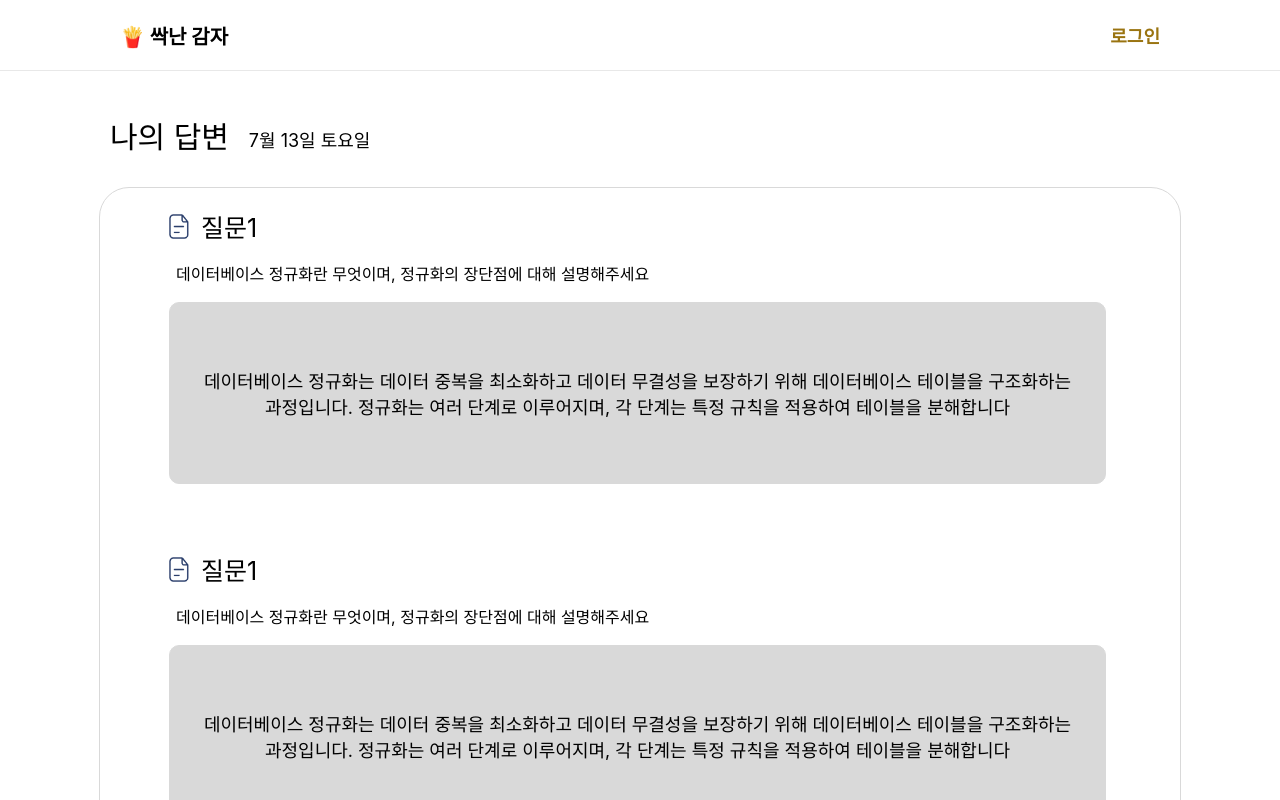
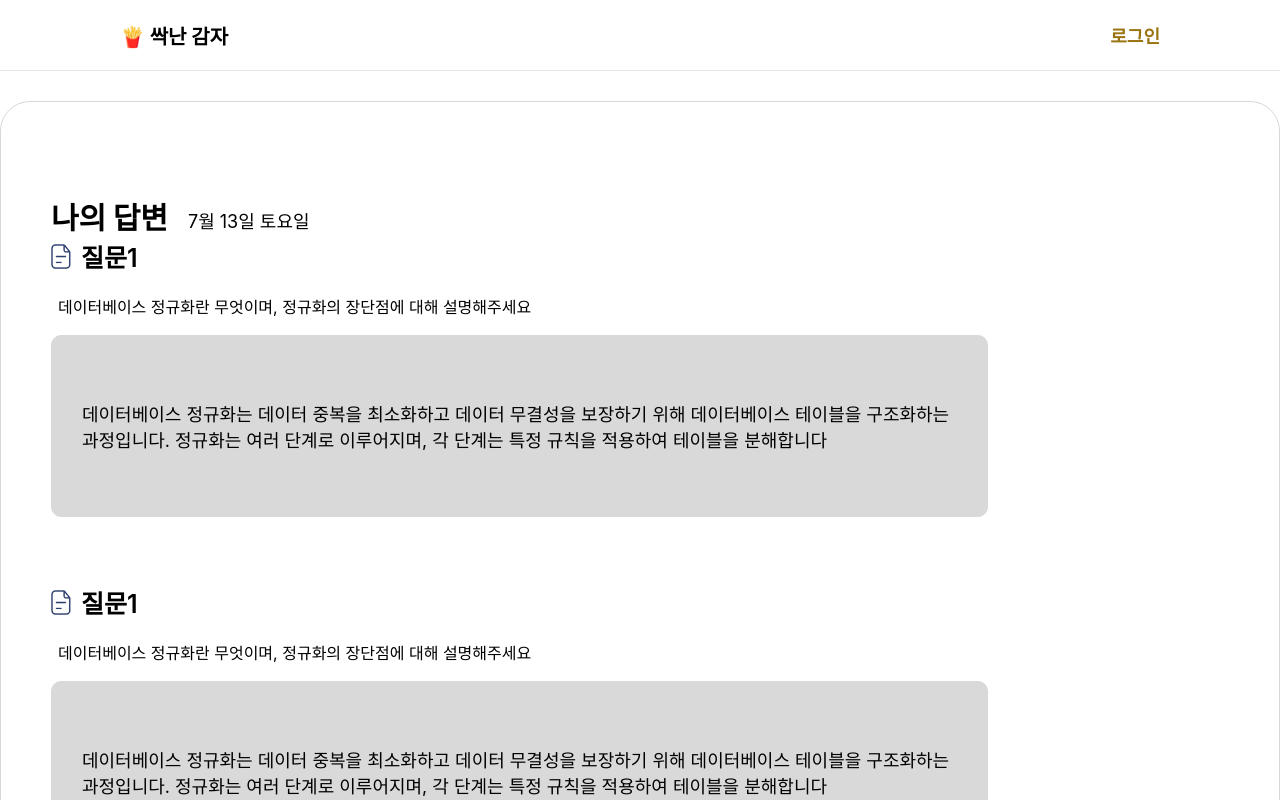
Before and after one commit to potathon/team1-fe, a React (Create React App) app: page /answer in a window 1280 px wide. Shown: the top 800 px of the page. Built offline with nearby package versions, Linux system fonts and the light colour scheme.

Commit message:
chore: 스타일 수정

```diff
--- a/src/App.css
+++ b/src/App.css
@@ -12,6 +12,17 @@
   .App-logo {
     animation: App-logo-spin infinite 20s linear;
   }
+}
+
+/* Chrome, Safari 및 Webkit 기반 브라우저 */
+::-webkit-scrollbar {
+  display: none; /* 스크롤바 숨기기 */
+}
+
+/* Firefox */
+body {
+  scrollbar-width: none; /* 스크롤바 너비 설정 */
+  -ms-overflow-style: none; /* 스크롤바 스타일 없음으로 설정 */
 }
 
 .App-header {
--- a/src/styles/AnswerBox.module.css
+++ b/src/styles/AnswerBox.module.css
@@ -1,18 +1,17 @@
 /* BoxTitle */
 
 .titleContainer {
-  width: 935px;
+  font-size: 22px;
+  font-weight: 600;
   display: flex;
-  flex-direction: row;
   align-items: center;
-  margin-right: auto;
-  margin-bottom: 17px;
+  gap: 10px;
+  margin-bottom: 20px;
 }
 
 .documentImg {
   width: 20px;
   height: 25px;
-  margin-right: 12px;
 }
 
 .title {
@@ -45,5 +44,7 @@
   padding: 30px;
   display: flex;
   align-items: center;
-  justify-content: center;
+  justify-content: flex-start;
+  text-align: left; /* 텍스트를 왼쪽 정렬 */
+  flex-wrap: wrap; /* 텍스트가 줄바꿈되도록 설정 */
 }
--- a/src/styles/AnswerPage.module.css
+++ b/src/styles/AnswerPage.module.css
@@ -1,23 +1,27 @@
-.container {
+.main {
   width: 100%;
-  height: 100%;
+  box-sizing: border-box;
+  padding: 0 20px;
+  max-width: 1080px;
+  margin: 0 auto;
   display: flex;
   flex-direction: column;
-  align-items: center;
+  align-items: first baseline;
+  margin-bottom: 70px;
 }
 
 .titleContainer {
   display: flex;
   flex-direction: row;
-  width: 1080px;
+  width: 100%;
   gap: 20px;
 }
 
 .title {
-  color: #000000;
+  margin-top: 42px;
+  margin-bottom: 0;
   font-size: 30px;
-  margin: 42px 0px 30px 10px;
-  text-align: left;
+  font-weight: 800;
 }
 
 .date {
@@ -26,17 +30,14 @@
   top: 55px;
 }
 
-.boxContainer {
-  width: 1080px;
-  height: auto;
-  max-height: 902px;
-  border: solid 1px #d9d9d9;
-  border-radius: 30px 30px 0px 0px;
-  display: flex;
-  flex-direction: column;
-  align-items: center;
-  padding-top: 20px;
-  overflow-y: auto;
+.container {
+  margin-top: 30px;
+  border-radius: 30px;
+  width: 100%;
+  height: fit-content;
+  border: 1px solid #d8d8d8;
+  padding: 50px;
+  box-sizing: border-box;
 }
 
 /* MyAnswer */
--- a/src/styles/DailyBox.module.css
+++ b/src/styles/DailyBox.module.css
@@ -1,12 +1,17 @@
 .box {
-  width: 1011px;
-  height: 129px;
-  border-bottom: solid 1px #d9d9d9;
+  width: 100%;
+  height: fit-content;
   display: flex;
   flex-direction: row;
   justify-content: space-between;
-  align-items: top;
-  margin: 0px 35px 35px;
+}
+
+.line {
+  margin: 42px 0;
+  width: 100%;
+  border: 0;
+  height: 1px;
+  background-color: #d8d8d8;
 }
 
 .dateBox {
@@ -28,17 +33,53 @@
 
 .date {
   font-size: 20px;
+  font-weight: 600;
   margin-bottom: 20px;
 }
 
 .answered {
   font-size: 15px;
+  font-weight: 500;
 }
 
 .button {
+  display: flex;
+  align-items: center;
+  justify-content: center;
+  cursor: pointer;
   width: 79px;
+  text-decoration: none;
+  color: black;
+  font-weight: 600;
   height: 45px;
   border: solid 1px #f5e3b3;
   background-color: #f5e3b3;
   border-radius: 10px;
 }
+
+.line:last-child {
+  display: none;
+}
+
+@keyframes shake {
+  0% {
+    transform: translateX(0);
+  }
+  25% {
+    transform: translateX(-5px);
+  }
+  50% {
+    transform: translateX(5px);
+  }
+  75% {
+    transform: translateX(-5px);
+  }
+  100% {
+    transform: translateX(0);
+  }
+}
+
+.button:hover {
+  animation: shake 0.5s; /* Apply the shake animation */
+  animation-iteration-count: infinite; /* Repeat the animation infinitely */
+}
--- a/src/styles/DailyListPage.module.css
+++ b/src/styles/DailyListPage.module.css
@@ -1,29 +1,27 @@
-.container {
+.main {
   width: 100%;
-  height: 100%;
+  box-sizing: border-box;
+  padding: 0 20px;
+  max-width: 1080px;
+  margin: 0 auto;
   display: flex;
   flex-direction: column;
-  align-items: center;
-  justify-content: center;
+  align-items: first baseline;
 }
 
 .title {
-  width: 1080px;
-  color: #000000;
+  margin-top: 42px;
+  margin-bottom: 0;
   font-size: 30px;
-  margin: 42px 0px 30px 10px;
-  text-align: left;
+  font-weight: 800;
 }
 
-.boxContainer {
-  width: 1080px;
-  height: 902px;
-  border: solid 1px #d9d9d9;
-  border-radius: 30px 30px 0px 0px;
-  display: flex;
-  flex-direction: column;
-  align-items: center;
-  justify-content: center;
-  padding-top: 20px;
-  overflow: auto;
+.container {
+  margin-top: 30px;
+  border-radius: 30px;
+  width: 100%;
+  height: fit-content;
+  border: 1px solid #d8d8d8;
+  padding: 50px;
+  box-sizing: border-box;
 }
--- a/src/styles/HomePage.module.css
+++ b/src/styles/HomePage.module.css
@@ -32,11 +32,38 @@
 }
 
 .startBnt {
+  cursor: pointer;
   width: 268px;
-  height: 45px;
-  border-radius: 10px;
+  height: 60px;
+  font-weight: 800;
+  font-size: 17px;
+  border-radius: 20px;
   border: solid #f5e3b3;
   background: #f5e3b3;
-  color: #ffffff;
+  color: #9a7411;
   box-shadow: 5px 5px 5px rgb(211, 211, 211);
+  transition: transform 0.2s; /* Smooth transition for transform property */
 }
+
+@keyframes shake {
+  0% {
+    transform: translateX(0);
+  }
+  25% {
+    transform: translateX(-5px);
+  }
+  50% {
+    transform: translateX(5px);
+  }
+  75% {
+    transform: translateX(-5px);
+  }
+  100% {
+    transform: translateX(0);
+  }
+}
+
+.startBnt:hover {
+  animation: shake 0.5s; /* Apply the shake animation */
+  animation-iteration-count: infinite; /* Repeat the animation infinitely */
+}
--- a/src/styles/Today.module.css
+++ b/src/styles/Today.module.css
@@ -30,12 +30,14 @@
 .date {
   display: flex;
   gap: 20px;
+  align-items: center;
   font-size: 22px;
   font-weight: 600;
 }
 
 .folder {
   width: 24px;
+  height: 20px;
 }
 
 .mainBottom {
```
